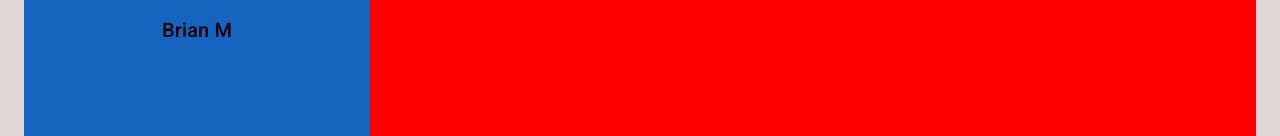
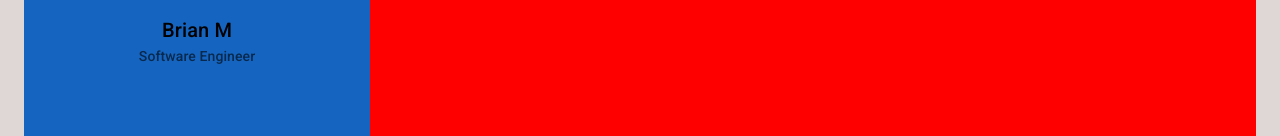
Before and after one commit to Brainybrian316/DEVise, a React (Create React App) app: page / in a window 1280 px wide. Shown: the part 257-393 px from the top of the page. Built offline with nearby package versions, Linux system fonts and the light colour scheme.

Commit message:
subtitle

```diff
--- a/src/pages/ProfilePage/avatar.js
+++ b/src/pages/ProfilePage/avatar.js
@@ -60,6 +60,16 @@ export default function Avatars() {
     >
       Brian M
     </Typography>
+    <Typography
+      variant="subtitle2"
+      sx={{
+        textAlign: 'center',
+        color: 'text.secondary',
+      }}
+    >
+      Software Engineer
+    </Typography>
+
   </>
   );
 }
```
